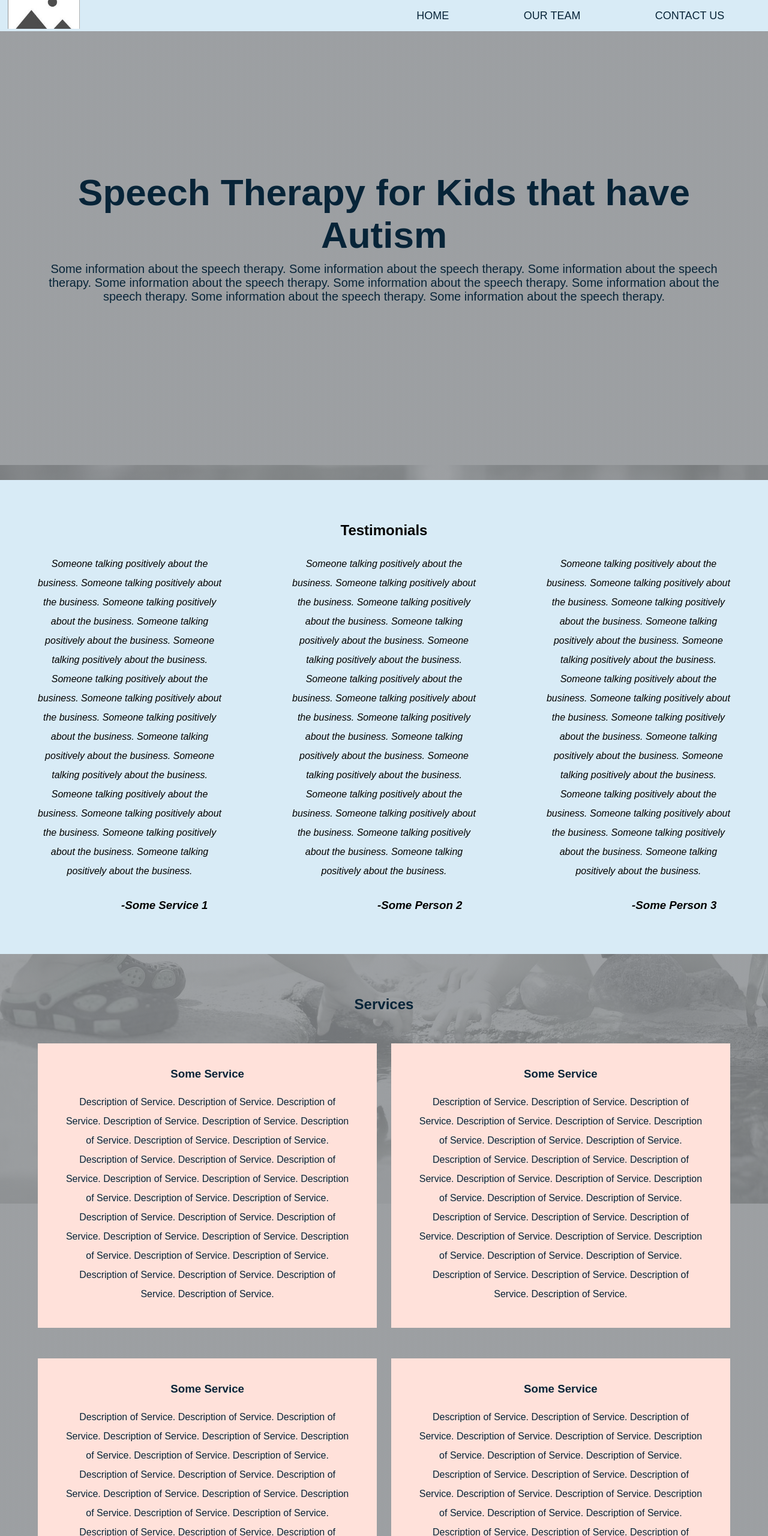
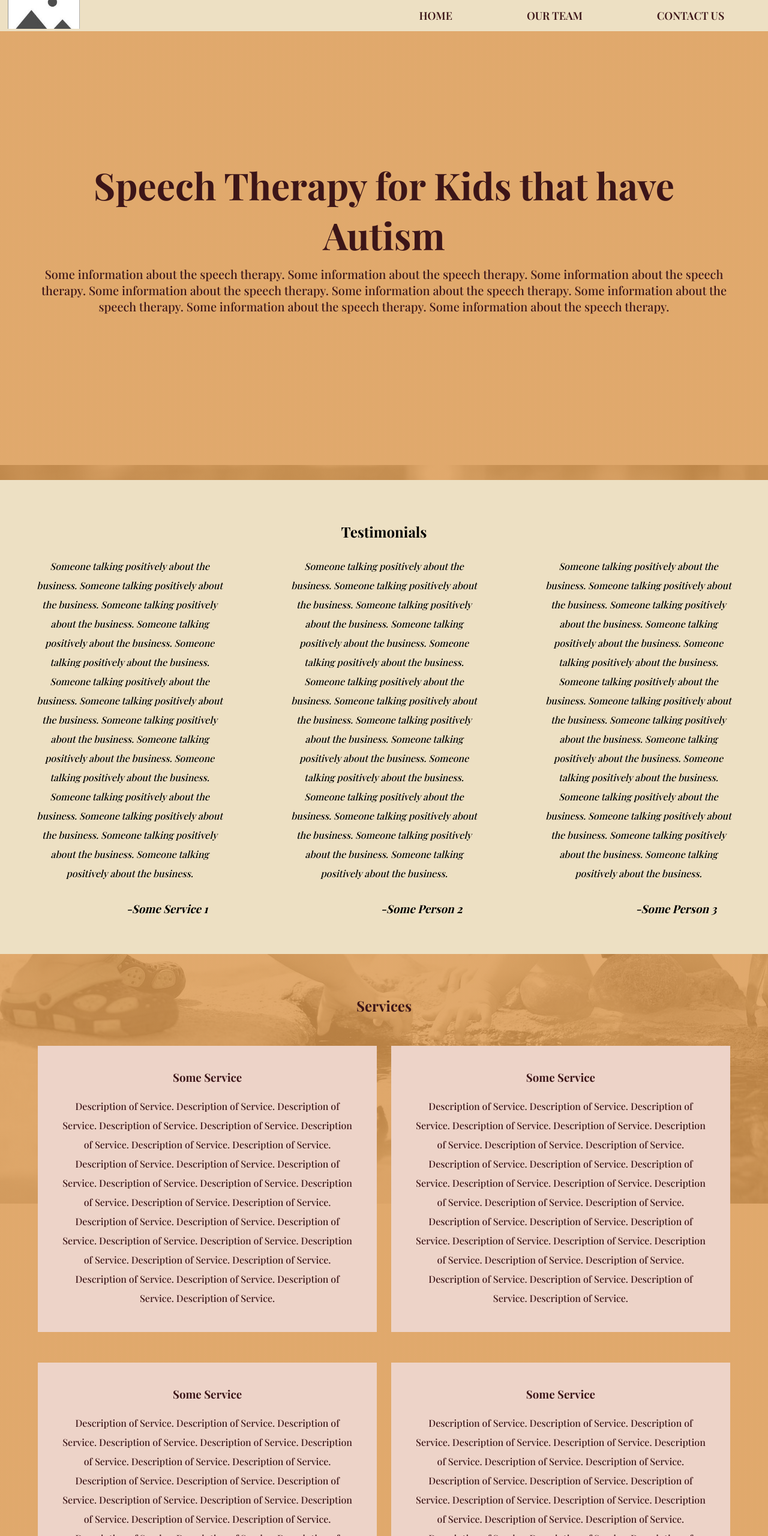
Before and after one commit to areeja132000/autism_website, a plain HTML site: page index.html in a window 1280 px wide. Shown: the top 2560 px of the page at 60% size. Drawn offline with nearby package versions, Linux system fonts and the light colour scheme; a web font is replaced by a local one.

Commit message:
Colour Scheme and Secure Token
Colour Scheme and Secure Token

```diff
--- a/index.html
+++ b/index.html
@@ -6,7 +6,7 @@
     <link rel="stylesheet" href="style.css">
     <link rel="preconnect" href="https://fonts.googleapis.com">
     <link rel="preconnect" href="https://fonts.gstatic.com" crossorigin>
-    <link href="https://fonts.googleapis.com/css2?family=Dancing+Script&family=Quicksand:wght@300;400;500;600;700&display=swap" rel="stylesheet">
+    <link href="https://fonts.googleapis.com/css2?family=Playfair+Display:ital,wght@0,400;0,500;0,600;0,700;0,800;0,900;1,400;1,500;1,600;1,700;1,800;1,900&display=swap" rel="stylesheet">
     <link rel="stylesheet" href="https://stackpath.bootstrapcdn.com/font-awesome/4.7.0/css/font-awesome.min.css">
   </head>
   <body>
--- a/style.css
+++ b/style.css
@@ -1,20 +1,22 @@
 :root {
   --dark_brown: #2c1d00;
-  --lightest_blue: #d8ebf6;
-  --darkest_blue: #072438;
-  --second_darkest_blue: #6fafd6;
+  --lightest: rgb(237, 224, 195);
+  --darkest: #3c1518;
+  --second_darkest: #a44200;
+  --second_lightest: #edd3c8;
   --light_grey: #ffe1da;
+
 }
 
 *{
   margin: 0;
   padding: 0;
-  font-family: 'Nunito Sans', sans-serif;
+  font-family: 'Playfair Display', serif;
 }
 
 .all {
   text-align: center;
-  background-image: linear-gradient(to bottom, rgba(120, 124, 128, 0.73), rgba(120, 124, 128, 0.73)),
+  background-image: linear-gradient(to bottom, rgba(213, 137, 54, 0.73), rgba(213, 137, 54, 0.73)),
   url('images/children_playing.jpg');
   background-position: center;
   background-repeat: no-repeat;
@@ -33,7 +35,7 @@ nav {
   padding: 0% 1%;
   justify-content: space-between;
   align-items: center;
-  background-color: var(--lightest_blue);
+  background-color: var(--lightest);
 }
 
 nav img {
@@ -53,14 +55,15 @@ nav img {
 }
 
 .nav-links ul li a {
-  color: var(--darkest_blue);
+  color: var(--darkest);
   text-decoration: none;
   font-size: 18px;
+  font-weight: 600;
 }
 
 .text-box {
   width: 90%;
-  color: var(--darkest_blue);
+  color: var(--darkest);
   position: absolute;
   top: 50%;
   left:50%;
@@ -76,7 +79,7 @@ nav img {
   margin: 10px 0px 10px;
   font-size: 20px;
   font-weight: 500;
-  color: var(--darkest_blue);
+  color: var(--darkest);
 }
 
 .information {
@@ -99,7 +102,7 @@ nav img {
   margin: auto;
   text-align: center;
   padding-top: 70px;
-  background-color: var(--lightest_blue);
+  background-color: var(--lightest);
 }
 
 .testimonials-col {
@@ -113,6 +116,7 @@ nav img {
 .testimonials-col h1, .testimonials-col p {
   font-style: italic;
   line-height: 2;
+  font-weight: 500;
 }
 
 .testimonials-col h3 {
@@ -139,23 +143,24 @@ nav img {
   width: 60vh;
   padding: 40px;
   box-sizing: border-box;
-  background-color: var(--light_grey);
+  background-color: var(--second_lightest);
   /*border-style: outset;
   border-color: rgb(199, 161, 133);*/
 }
 
 .services h1 {
-  color: var(--darkest_blue);
+  color: var(--darkest);
 }
 
 .service-col h3 {
-  color: var(--darkest_blue);
+  color: var(--darkest);
   padding: 0px 20px 20px 20px;
 }
 
 .service-col p {
-  color: var(--darkest_blue);
+  color: var(--darkest);
   line-height: 2;
+  font-weight: 500;
 }
 
 .form-container {
@@ -168,7 +173,7 @@ nav img {
 }
 
 form {
-  background: var(--lightest_blue);
+  background: var(--lightest);
   display: flex;
   flex-direction: column;
   padding: 2vw 4vw;
@@ -192,8 +197,8 @@ form input, form textarea {
 
 form button {
   padding: 15px;
-  background: var(--second_darkest_blue);
-  color: var(--darkest_blue);
+  background: var(--second_darkest);
+  color: var(--darkest);
   font-size: 20px;
   border: 0;
   outline: none;
@@ -205,7 +210,7 @@ form button {
 
 .footer {
   padding-top: 10px;
-  background-color: var(--lightest_blue);
+  background-color: var(--lightest);
   text-align: center;
   align-items: center;
   justify-content: center;
@@ -213,10 +218,12 @@ form button {
 
 .footer h4 {
   margin-bottom: 10px;
+  font-weight: 900;
 }
 
 .footer p {
   margin-bottom: 10px;
+  font-weight: 500;
 }
 
 .icons i{
```
Also changed, not shown: about_us.html (+1 -1 lines), contact_us.html (+6 -6 lines).
